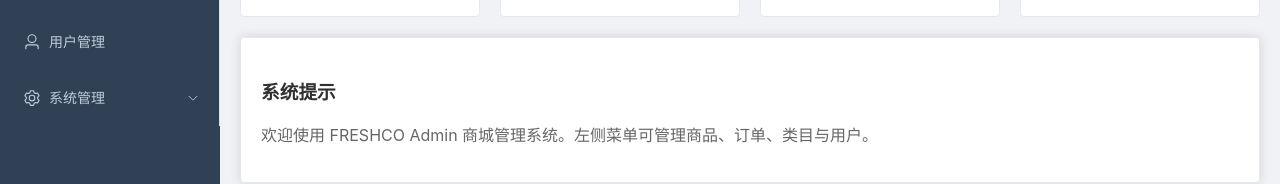
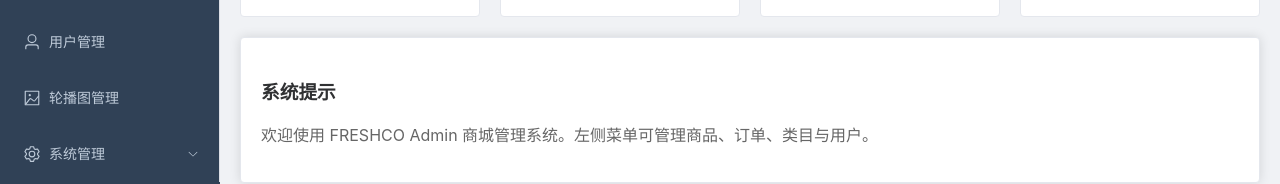
Before and after one commit to xmcrmdgl1717-dotcom/mall, a Vue app in the folder frontend-admin/: page /dashboard in a window 1280 px wide. Shown: the part 214-398 px from the top of the page. Built offline with nearby package versions, Linux system fonts and the light colour scheme; no server answers; sample sign-in values are in the browser's storage.

Commit message:
Update Layout.vue

```diff
--- a/frontend-admin/src/components/Layout.vue
+++ b/frontend-admin/src/components/Layout.vue
@@ -32,6 +32,11 @@
         <el-menu-item index="/users">
           <el-icon><User /></el-icon>
           <span>用户管理</span>
+        </el-menu-item>
+
+        <el-menu-item index="/banners">
+          <el-icon><Picture /></el-icon>
+          <span>轮播图管理</span>
         </el-menu-item>
 
         <el-sub-menu index="system">
```
